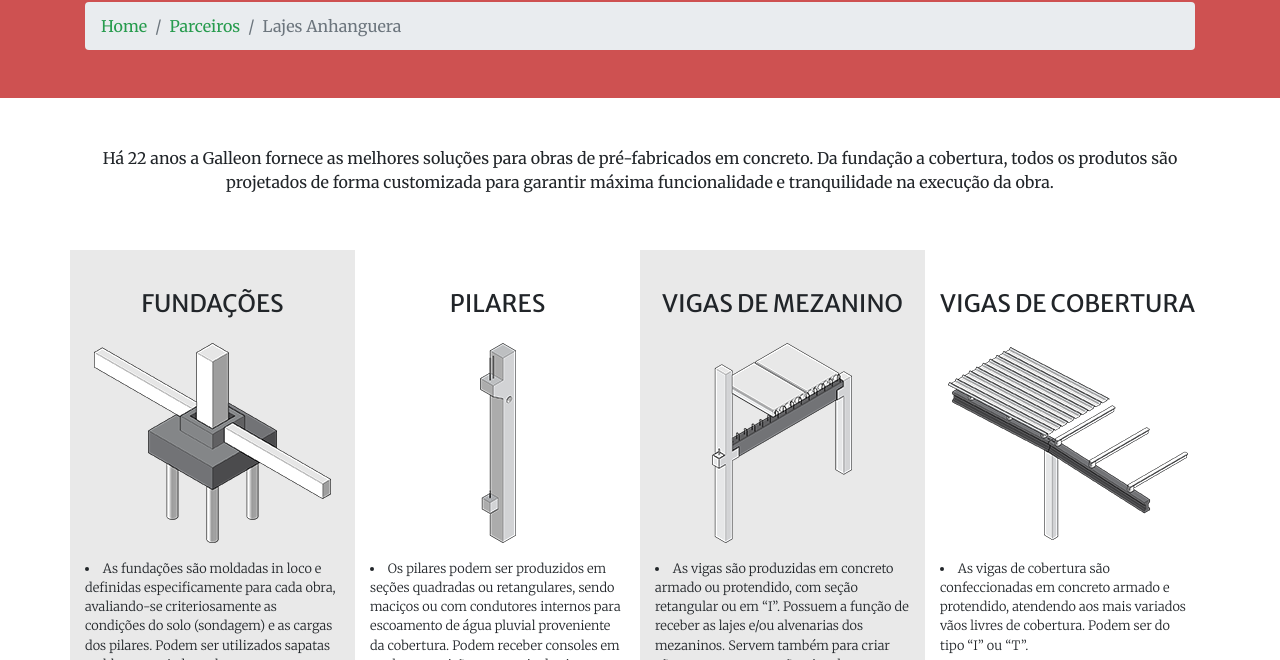
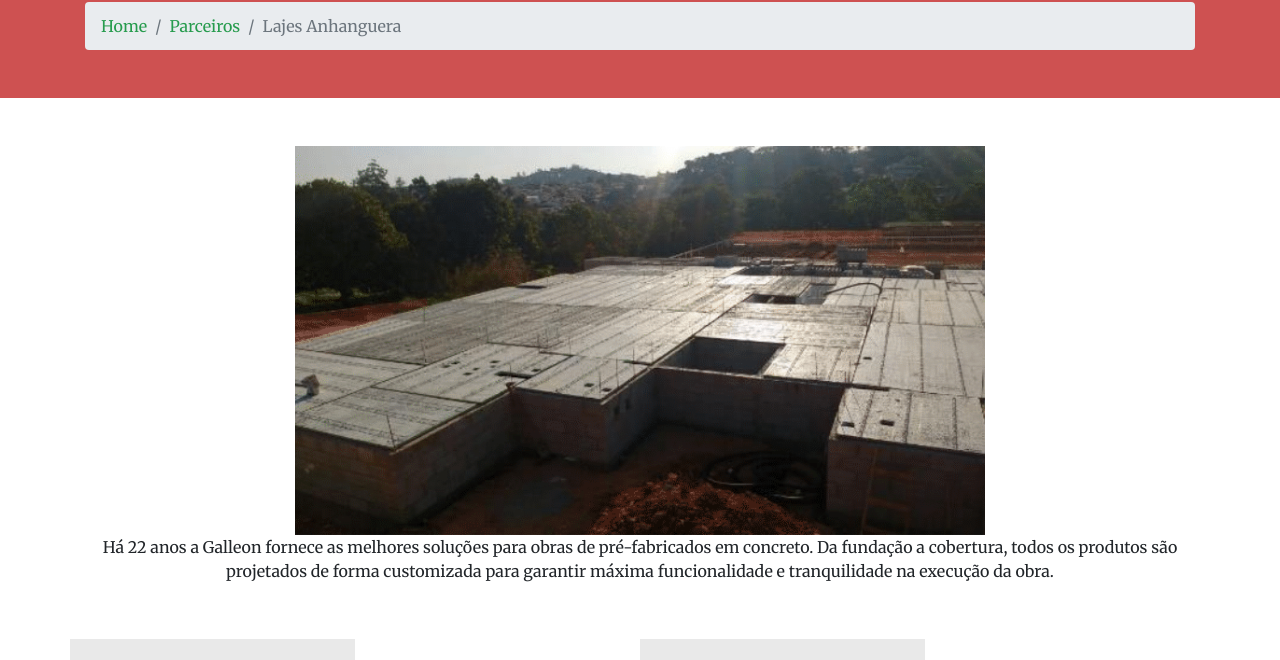
Before and after one commit to JeanRdi/SiteCatalano, a website with bundled scripts: page lajesanhanguera.html in a window 1280 px wide. Shown: the part 94-754 px from the top of the page. Built offline with nearby package versions, Linux system fonts and the light colour scheme.

Commit message:
lajesAnhanguera

```diff
--- a/lajesanhanguera.html
+++ b/lajesanhanguera.html
@@ -90,7 +90,7 @@
     <!-- titulo & img do titulo -->
     <div class="container">
         <div class="row align-items-center py-5">
-            <img src="img/la" alt="" class="img-fluid" data-aos="fade-down">
+            <img src="img/LajesAnhaguera/01.png" alt="" class="img-fluid" data-aos="fade-down">
             <p class="text-center">Há 22 anos a Galleon fornece as melhores soluções para obras de
                 pré-fabricados em concreto. Da fundação a cobertura, todos os produtos são projetados de forma
                 customizada para garantir máxima funcionalidade e tranquilidade na execução da obra.</p>
```
Also changed, not shown: img/LajesAnhaguera/01.png (added), img/LajesAnhaguera/010.png (added), img/LajesAnhaguera/011.png (added), img/LajesAnhaguera/012.png (added), img/LajesAnhaguera/02.png (added), img/LajesAnhaguera/03.jpg (added), img/LajesAnhaguera/04.jpg (added), img/LajesAnhaguera/05.png (added), img/LajesAnhaguera/06.png (added), img/LajesAnhaguera/07.png (added), img/LajesAnhaguera/08.jpg (added), img/LajesAnhaguera/09.png (added), img/LajesAnhaguera/1-2.png (added), img/LajesAnhaguera/1.png (added).
